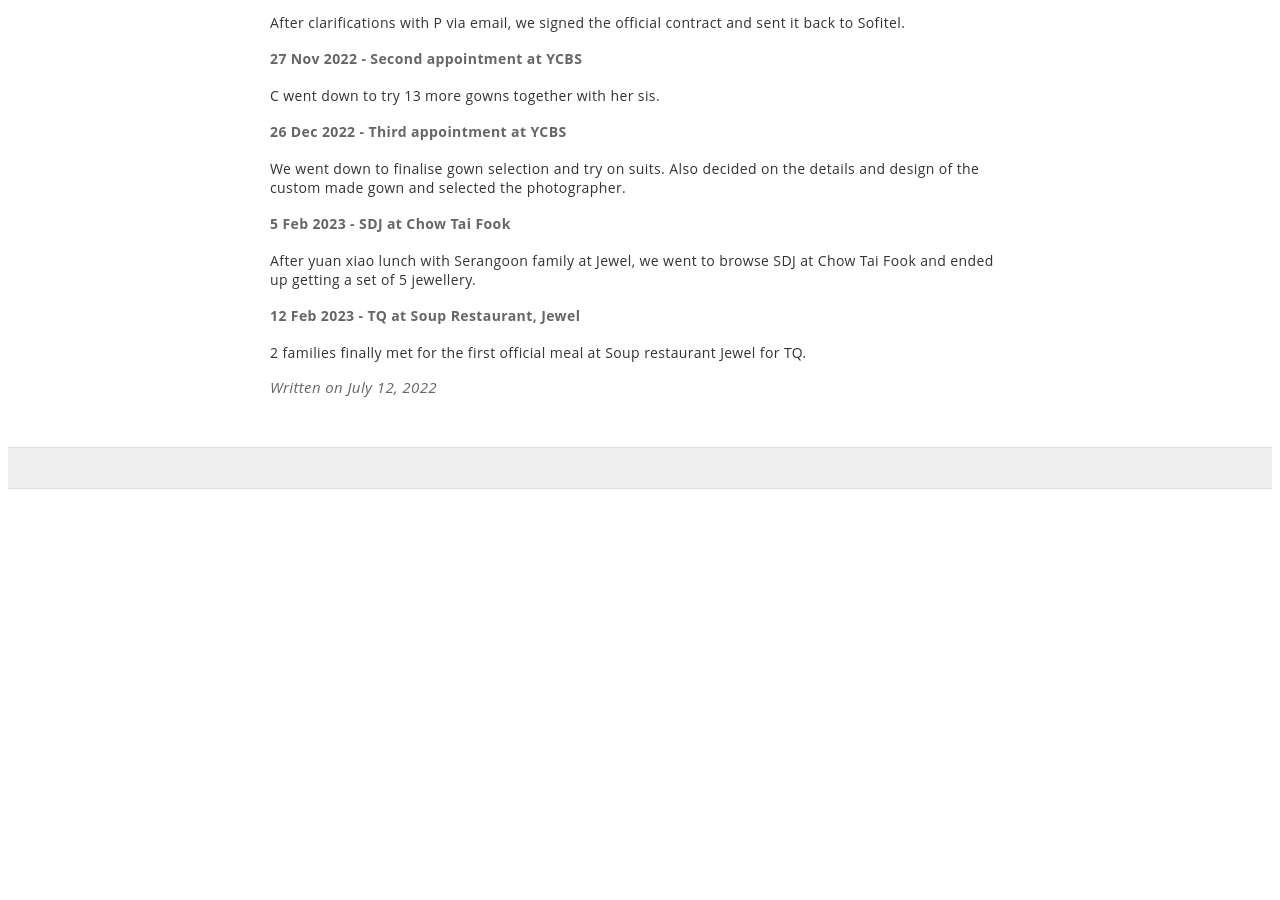
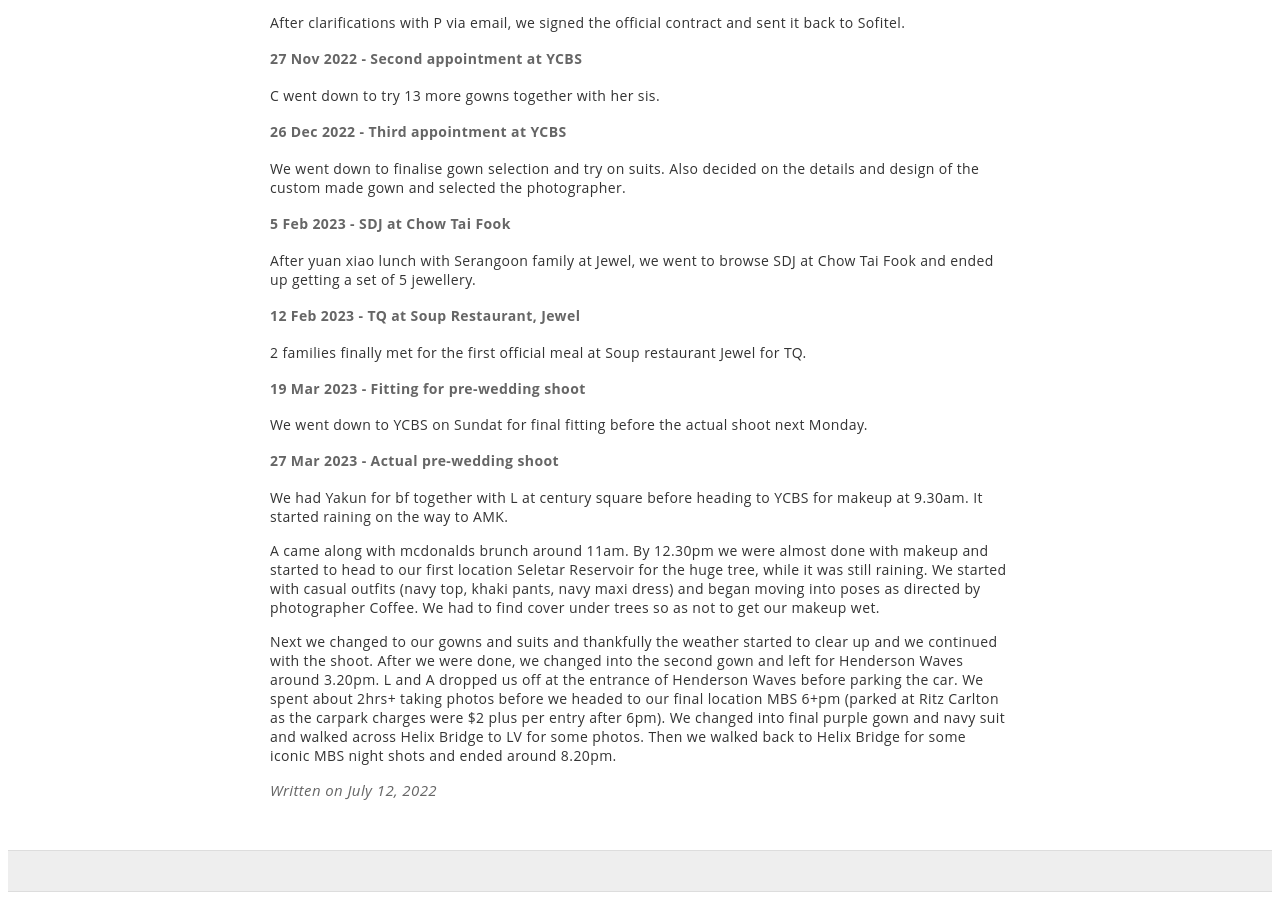
Before and after one commit to ourcarus/casadelagom, a Jekyll site: the page built from _posts/2022-07-12-Wedding Preparations.md, in a window 1280 px wide and 900 px high, scrolled down 2543 px. Built offline with Jekyll 4.4.1, drawn with Linux system fonts in a browser that asks for light colours; our own code applies the rules of GitHub Pages for plain Markdown files; before the commit the page ends 3040 px from its top, so only the background shows below that.

Commit message:
Update 2022-07-12-Wedding Preparations.md

```diff
--- a/_posts/2022-07-12-Wedding Preparations.md
+++ b/_posts/2022-07-12-Wedding Preparations.md
@@ -79,3 +79,13 @@ After yuan xiao lunch with Serangoon family at Jewel, we went to browse SDJ at C
 
 #### 12 Feb 2023 - TQ at Soup Restaurant, Jewel
 2 families finally met for the first official meal at Soup restaurant Jewel for TQ.
+
+#### 19 Mar 2023 - Fitting for pre-wedding shoot
+We went down to YCBS on Sundat for final fitting before the actual shoot next Monday.
+
+#### 27 Mar 2023 - Actual pre-wedding shoot
+We had Yakun for bf together with L at century square before heading to YCBS for makeup at 9.30am. It started raining on the way to AMK.
+
+A came along with mcdonalds brunch around 11am. By 12.30pm we were almost done with makeup and started to head to our first location Seletar Reservoir for the huge tree, while it was still raining. We started with casual outfits (navy top, khaki pants, navy maxi dress) and began moving into poses as directed by photographer Coffee. We had to find cover under trees so as not to get our makeup wet.
+
+Next we changed to our gowns and suits and thankfully the weather started to clear up and we continued with the shoot. After we were done, we changed into the second gown and left for Henderson Waves around 3.20pm. L and A dropped us off at the entrance of Henderson Waves before parking the car. We spent about 2hrs+ taking photos before we headed to our final location MBS 6+pm (parked at Ritz Carlton as the carpark charges were $2 plus per entry after 6pm). We changed into final purple gown and navy suit and walked across Helix Bridge to LV for some photos. Then we walked back to Helix Bridge for some iconic MBS night shots and ended around 8.20pm.
```
